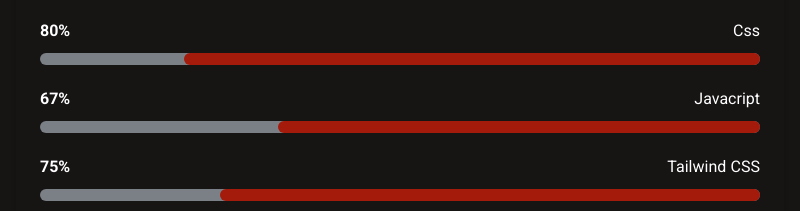
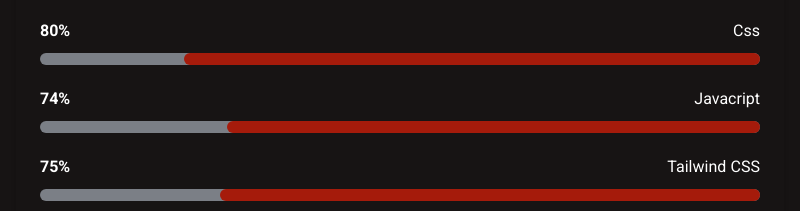
Before and after one commit to arya24yoe/arya.ir, a plain HTML site: page index.html in a window 1280 px wide. Shown: the part 1337-1548 px from the top of the page, 240-1040 px from the left. Drawn offline with nearby package versions, Linux system fonts and the light colour scheme.

Commit message:
Update index.html

```diff
--- a/index.html
+++ b/index.html
@@ -189,10 +189,10 @@
             <div class="skill-item">
                 <div class="flex justify-between mb-2">
                     <span class="font-medium ">Javacript</span>
-                    <span class=" font-bold">67%</span>
+                    <span class=" font-bold">74%</span>
                 </div>
                 <div class="w-full bg-[#7B7F86] rounded-full h-3">
-                    <div class="skill-bar bg-[#a51b0b] h-3 rounded-full" style="width: 67%"></div>
+                    <div class="skill-bar bg-[#a51b0b] h-3 rounded-full" style="width: 74%"></div>
                 </div>
             </div>
 
```
